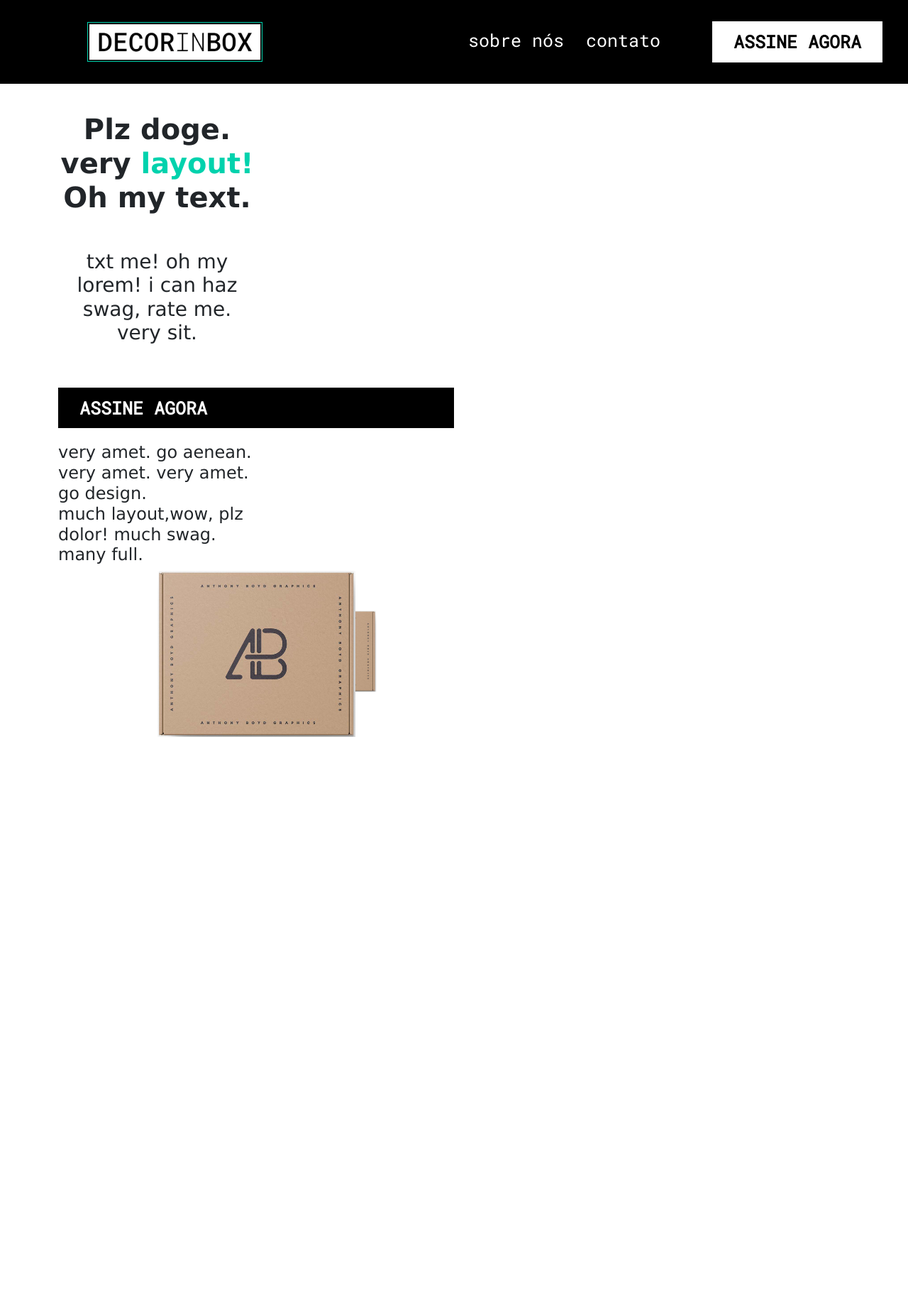
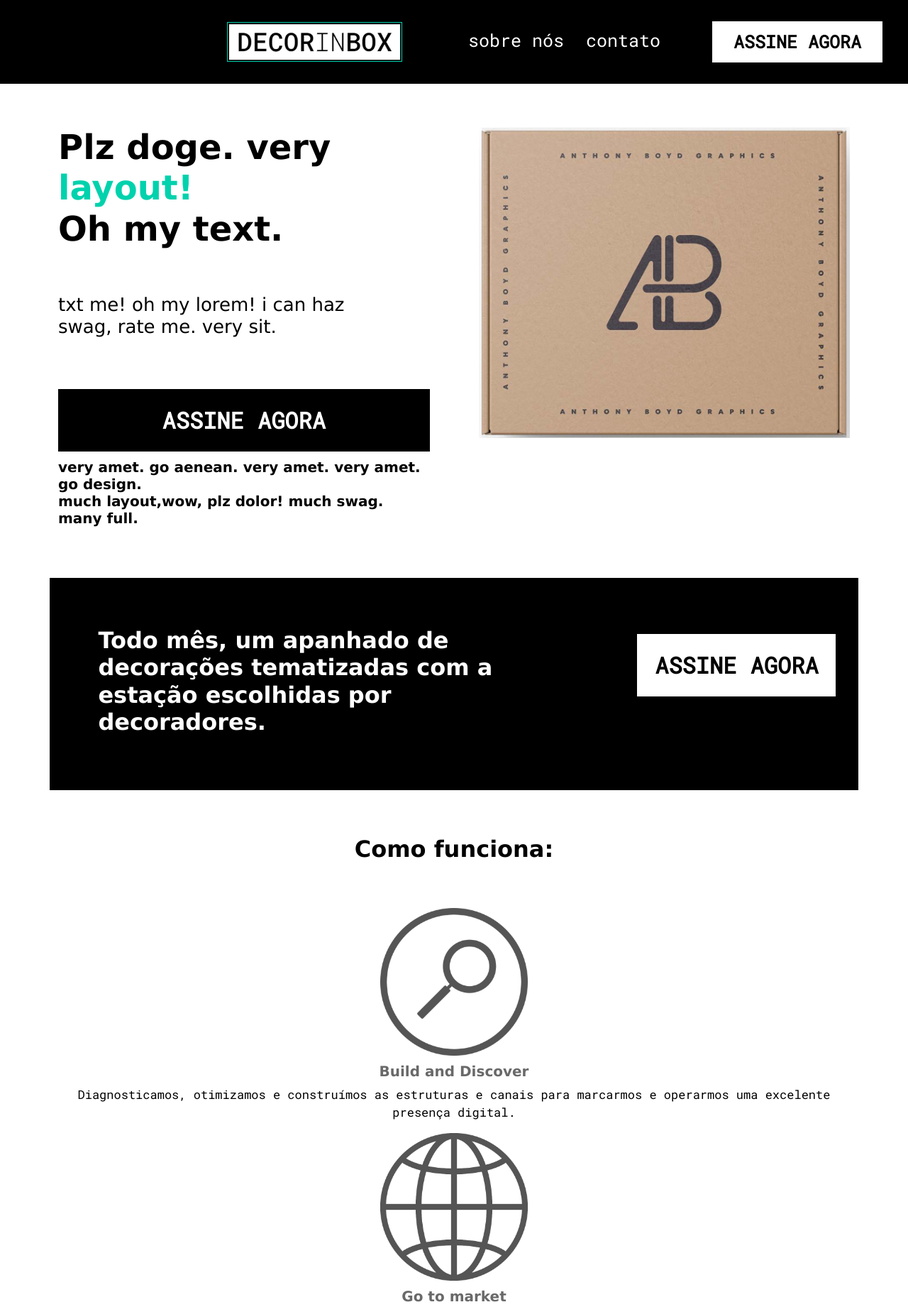
Before and after one commit to pedrohsmaia/decor-in-box, a plain HTML site: page index.html in a window 1280 px wide. Shown: the top 1841 px of the page at 71% size. Before the commit the page ends 1038 px from the top, so only its background shows below. Drawn offline with nearby package versions, Linux system fonts and the light colour scheme; files whose address does not match are found by name.

Commit message:
Adições 19/03
-adicionada caixa preta de info
-adicionada div como funciona
-adicionada div escolha seu plano

```diff
--- a/index.html
+++ b/index.html
@@ -10,7 +10,9 @@
  <title></title>
  </head>
 <body>
- <nav class="navbar navbar-expand-xl navbar-light bg-black">
+
+  <!-- navbar -->
+<nav class="navbar navbar-expand-xl navbar-light bg-black fixed-top">
   <div class="container-fluid" id="navcontainer">
     <a href="#" class="navbar-brand logo">
       <img src="images/logo.png" style="max-height: 58px; max-width: 249px;">
@@ -29,7 +31,7 @@
           <a href="/contato" class="nav-link navbuttonmob" id="lastbutton">contato</a>
         </li>
         <li>
-      <button class="navbuttoncta button2 medium nav-link">ASSINE AGORA</button>
+          <button class="navbuttoncta button2 medium nav-link" href="/assine">ASSINE AGORA</button>
         </li>
       </ul>
    </div>
@@ -38,23 +40,102 @@
 
 <!-- BODY -->
 
+<!--container principal-->
 <div class="container">
-  <div class="col-sm-12 col-md-6 text-center row-cols-md-2">
-    <h1 class="text-center heading">Plz doge. very<color style="color:#00D2AD;"> layout!</color><br>Oh my text.</h1>
-    <h3 class="text-center heading">txt me! oh my lorem! i can haz <br> swag, rate me. very sit.</h3>
+  <div class="row no-gutters">
+    <div class="col-md">
+
+      <!-- texto heading 1-->
+      <div class="col-sm-12 text-center">
+        <h1 class="heading tophead">Plz doge. very<color style="color:#00D2AD;"> layout!</color><br>Oh my text.</h1>
+        <h3 class="heading">txt me! oh my lorem! i can haz <br> swag, rate me. very sit.</h3>
+      </div>
+
+      <!--hero mobile-->
       <div class="image-heromobile col-sm-12 text-center">
         <img src="images/caixa.png" alt="caixa de itens de decoração" class="caixa">
       </div>
-    <button class="button1 medium" style="margin-top: 20px; width: 100%!important;">ASSINE AGORA</button>
+
+      <!-- botão e description-->
+      <div class="col-sm-12 text-center">
+        <button class="button1 large" style="margin-top: 20px; width: 100%!important;" href="/assine">ASSINE AGORA</button>
         <h4 style="margin-top: 20px;">very amet. go aenean. very amet. very amet. go design.<br>much layout,wow, plz dolor! much swag. many full.</h4>
       </div>
-  <div class="imghero col-md-6 text-center row-cols-md-2">
-    <img src="images/caixa.png">
+
+    </div>
+
+    <!-- img caixa desktop-->
+    <div class="imghero col-md text-center">
+      <img src="images/caixa.png" style="width: 100%;">
+    </div>
   </div>
 </div>
 
+<!-- info -->
+<div class="container" style="padding-top: 5%;">
+  <div class="row">
+    <div class="col-md-8 text-center" style="background-color: #000000; padding: 6%;">
+      <h2 style="color: #fff;">Todo mês, um apanhado de decorações tematizadas com a estação escolhidas por decoradores.</h2>
+    </div>
+    <div class="col-md-4 text-center" style="background-color: #000000; padding: 6%!important;">
+      <button class="button2 large" href="/assine" style="margin-top: 10px;">ASSINE AGORA</button>
+    </div>
+  </div>
+</div>
 
+<!-- como funciona -->
+<div class="container" style="padding-top: 5%;">
+  <div class="row">
+    <div class="col-12 text-center">
+      <h2 class="text-center">Como funciona:</h2>
+    </div>
+  </div>
 
+  <div class="row" style="padding-top: 5%;">
+    <div class="col-sm-12 col-md text-center">
+      <img src="images/lupa.png" style="height: 208px; width: 208px;">
+      <h4 class="text-center" style="color: #696969;">Build and Discover</h4>
+      <p class="text-center">Diagnosticamos, otimizamos e construímos as estruturas e canais para marcarmos e operarmos uma excelente presença digital.</p>
+    </div>
+    <div class="col-sm-12 col-md text-center">
+      <img src="images/earth.png" style="height: 208px; width: 208px;">
+      <h4 class="text-center" style="color: #696969;">Go to market</h4>
+      <p class="text-center">Diagnosticamos, otimizamos e construímos as estruturas e canais para marcarmos e operarmos uma excelente presença digital.</p>
+    </div>
+    <div class="col-sm-12 col-md text-center">
+      <img src="images/stonks.png" style="height: 208px; width: 280px;">
+      <h4 class="text-center" style="color: #696969;">Growth</h4>
+      <p class="text-center">Diagnosticamos, otimizamos e construímos as estruturas e canais para marcarmos e operarmos uma excelente presença digital.</p>
+    </div>
+  </div>
+</div>
+
+<!-- escolha seu plano: -->
+
+<div class="container" style="padding-top: 5%;">
+  <div class="row">
+    <div class="col text-center">
+      <h2 class="text-center">Escolha seu plano:</h2>
+    </div>
+  </div>
+
+  <div class="row" style="padding-top: 8%;">
+    <div class="col text-center" style="border: 2px #000000;">
+      <h2 class="text-center">BÁSICO</h2>
+      <p class="text-center">Diagnosticamos, otimizamos e construímos as estruturas e canais para marcarmos e operarmos uma excelente presença digital.</p>
+      <h1 class="text-center" style="border-top: 2px #000000;">R$90</h1>
+      <h3 class="text-center">por mês</h3>
+      <button class="button1 large" href="/assine">ASSINE AGORA</button>
+    </div>
+    <div class="col text-center" style="border: 2px #000000;">
+      <h2 class="text-center">PREMIUM</h2>
+      <p class="text-center">Diagnosticamos, otimizamos e construímos as estruturas e canais para marcarmos e operarmos uma excelente presença digital.</p>
+      <h1 class="text-center">R$90</h1>
+      <h3 class="text-center" style="border-top: 2px #000000;">por mês</h3>
+      <button class="button1 large" href="/assine">ASSINE AGORA</button>
+    </div>
+  </div>
+</div>
 
 
 
--- a/styles/styles.css
+++ b/styles/styles.css
@@ -69,24 +69,43 @@ margin-bottom: 22px;
     .navbar-toggler {
      margin-right: 0!important;
     }
+    .tophead {
+     font-size: 40px!important;
+     padding-top: 5%;
+    }
+
+    }
+
+    @media screen and (max-width: 713px) {
+        .logo {
+            margin-left: 0!important;
+        }
     }
 
     @media screen and (max-width: 767px) {
-        .imghero {
-            display: none;
-           }
-        }
+    .imghero {
+    display: none;
+    }
 
-    @media screen and (min-width: 768px) {
+    }
+
+    @media screen and (min-width: 500px) {
        .logo {
-    margin-left: 18%;
+    margin-left: 50%;
    }
-   .button2 {
+
+   .navbuttoncta {
        margin-left: 50px;
    }
+
    .image-heromobile{
     display: none;
    }
+
+   .tophead {
+    padding-top: 15%;
+   }
+
 }
 
 /* hero */
@@ -95,11 +114,15 @@ margin-bottom: 22px;
  background-image: url(images/backgroundcaixa.png);
  background-position: center;
  background-size: cover;
+ padding-top: 10%;
+ padding-left: 5%!important;
+ margin-top: 65px!important;
 }
 
 /* headings */
 h1, h2, h3, h4, h5, h6 {
- font-family: "Montserrat Bold", "Verdana"
+ font-family: "Montserrat Bold", "Verdana"!important;
+ color: #000000;
 }
 
 h1, h2, h5, h6 {
@@ -107,37 +130,39 @@ h1, h2, h5, h6 {
 }
 
 h1 {
- font-size: 48px;
- padding-bottom: 10px;
+ font-size: 48px!important;
+ padding-bottom: 10px!important;
 }
 
 h2 {
- font-size: 32px;
+ font-size: 32px!important;
 }
 
 h3 {
- font-size: 26px;
- font-weight: 400;
+ font-size: 26px!important;
+ font-weight: 400!important;
 }
 
 h4 {
- font-size: 20px;
- font-weight: 500;
+ font-size: 20px!important;
+ font-weight: 500!important;
+ margin-top: 10px!important;
+ font-weight: 700!important;
 }
 
 h5 {
- font-size: 18px;
+ font-size: 18px!important;
 }
 
 h6 {
- font-size: 16px;
+ font-size: 16px!important;
 }
 
-p, a, ol, ul {
- font-family: "Roboto Mono", "Trebuchet MS";
- font-size: 12px;
- font-weight: 400;
- color: #fff;
+p {
+ font-family: "Roboto Mono", "Trebuchet MS" !important;
+ font-size: 17px!important;
+ font-weight: 500!important;
+ color: #000000!important;
 }
 
 /* caixa */
@@ -145,18 +170,21 @@ p, a, ol, ul {
 .caixa {
  display: flex;
  justify-content: center;
+ width: 100%;
 }
 
 /* configura o botão preto */
 
 .button1 {
+ text-align: center;
  text-decoration: none!important;
  color: #fff!important;
  background-color: #000000!important;
  font-weight: 700!important;
  box-shadow: 5px grey;
  font-family: "Roboto Mono", "Trebuchet MS"!important;
- border: 2px black;
+ border: none;
+ outline: none;
 }
 
 .button1:hover {
@@ -199,14 +227,19 @@ p, a, ol, ul {
 /* tamanho dos botões */
 
 .large {
- font-size: 21px;
- padding: 28px 60px;
+ font-size: 32px!important;
+ padding-top: 20px;
+ padding-bottom: 20px;
+ font-weight: 700;
+ width: 280px;
 }
 
 .medium {
  font-size: 25px;
  padding: 10px 30px!important;
  font-weight: 700;
+ padding-left: 6px;
+ padding-right: 6px;
 }
 
 .small {
@@ -217,9 +250,10 @@ p, a, ol, ul {
 /* headings 2 */
 
 .heading:first-child {
- margin-top: 40px;
+ margin-top: 100px;
 }
 
 .heading {
-    margin-bottom: 40px;
+    margin-bottom: 10%;
+    text-align: left;
    }
```
Also changed, not shown: images/backgroundcaixa.png (deleted), images/earth.png (added), images/lupa.png (added), images/stonks.png (added). Lines whose indentation alone changed are shown as unchanged.
